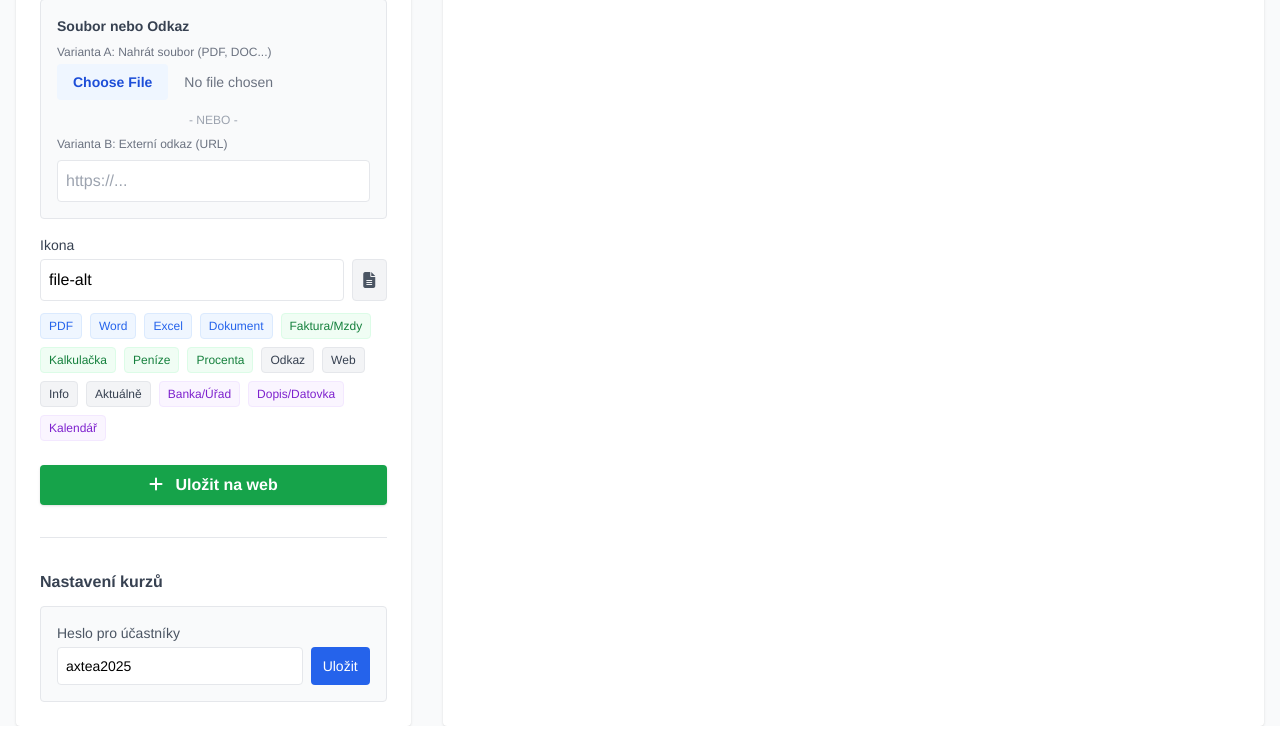
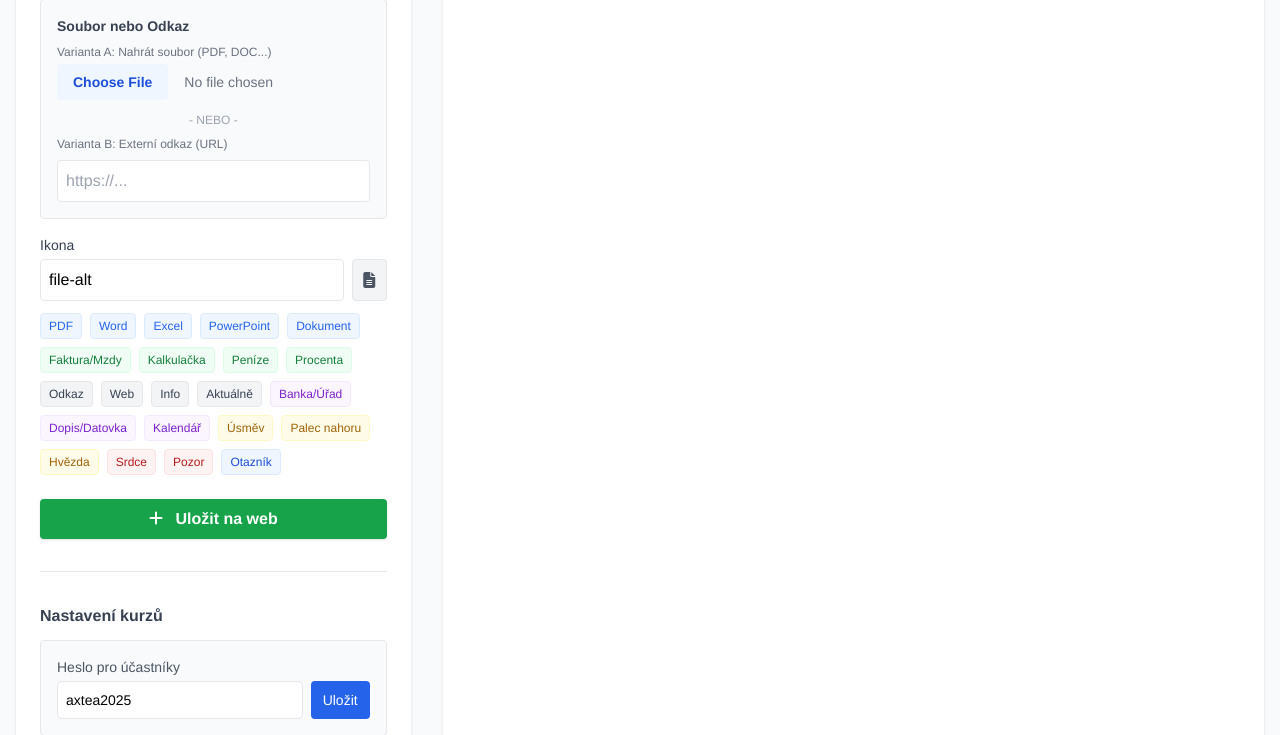
Before and after one commit to powizak/AxteaWeb2026, a PHP site: page /admin.php in a window 1280 px wide. Shown: the part 574-1309 px from the top of the page. Run offline with PHP 8.4, Linux system fonts and the light colour scheme; the visitor is signed in with stand-in values (Sample User, id 1); data comes from the database, SQL or seed files in the repository; data that the repository does not hold is empty; some libraries are stand-ins or nearby versions.

Commit message:
added new icons

```diff
--- a/admin.php
+++ b/admin.php
@@ -333,6 +333,7 @@ exit;
                         <span onclick="setIcon('file-pdf')" class="cursor-pointer hover:underline bg-blue-50 px-2 py-1 rounded border border-blue-100">PDF</span>
                         <span onclick="setIcon('file-word')" class="cursor-pointer hover:underline bg-blue-50 px-2 py-1 rounded border border-blue-100">Word</span>
                         <span onclick="setIcon('file-excel')" class="cursor-pointer hover:underline bg-blue-50 px-2 py-1 rounded border border-blue-100">Excel</span>
+                        <span onclick="setIcon('file-powerpoint')" class="cursor-pointer hover:underline bg-blue-50 px-2 py-1 rounded border border-blue-100">PowerPoint</span>
                         <span onclick="setIcon('file-alt')" class="cursor-pointer hover:underline bg-blue-50 px-2 py-1 rounded border border-blue-100">Dokument</span>
 
                         <!-- Finance / Daně -->
@@ -351,6 +352,14 @@ exit;
                         <span onclick="setIcon('landmark')" class="cursor-pointer hover:underline bg-purple-50 px-2 py-1 rounded border border-purple-100 text-purple-700">Banka/Úřad</span>
                         <span onclick="setIcon('envelope')" class="cursor-pointer hover:underline bg-purple-50 px-2 py-1 rounded border border-purple-100 text-purple-700">Dopis/Datovka</span>
                         <span onclick="setIcon('calendar-alt')" class="cursor-pointer hover:underline bg-purple-50 px-2 py-1 rounded border border-purple-100 text-purple-700">Kalendář</span>
+
+                        <!-- Emoji / Ostatní -->
+                        <span onclick="setIcon('smile')" class="cursor-pointer hover:underline bg-yellow-50 px-2 py-1 rounded border border-yellow-100 text-yellow-700">Úsměv</span>
+                        <span onclick="setIcon('thumbs-up')" class="cursor-pointer hover:underline bg-yellow-50 px-2 py-1 rounded border border-yellow-100 text-yellow-700">Palec nahoru</span>
+                        <span onclick="setIcon('star')" class="cursor-pointer hover:underline bg-yellow-50 px-2 py-1 rounded border border-yellow-100 text-yellow-700">Hvězda</span>
+                        <span onclick="setIcon('heart')" class="cursor-pointer hover:underline bg-red-50 px-2 py-1 rounded border border-red-100 text-red-700">Srdce</span>
+                        <span onclick="setIcon('exclamation-triangle')" class="cursor-pointer hover:underline bg-red-50 px-2 py-1 rounded border border-red-100 text-red-700">Pozor</span>
+                        <span onclick="setIcon('question-circle')" class="cursor-pointer hover:underline bg-blue-50 px-2 py-1 rounded border border-blue-100 text-blue-700">Otazník</span>
                     </div>
                 </div>
 
```
